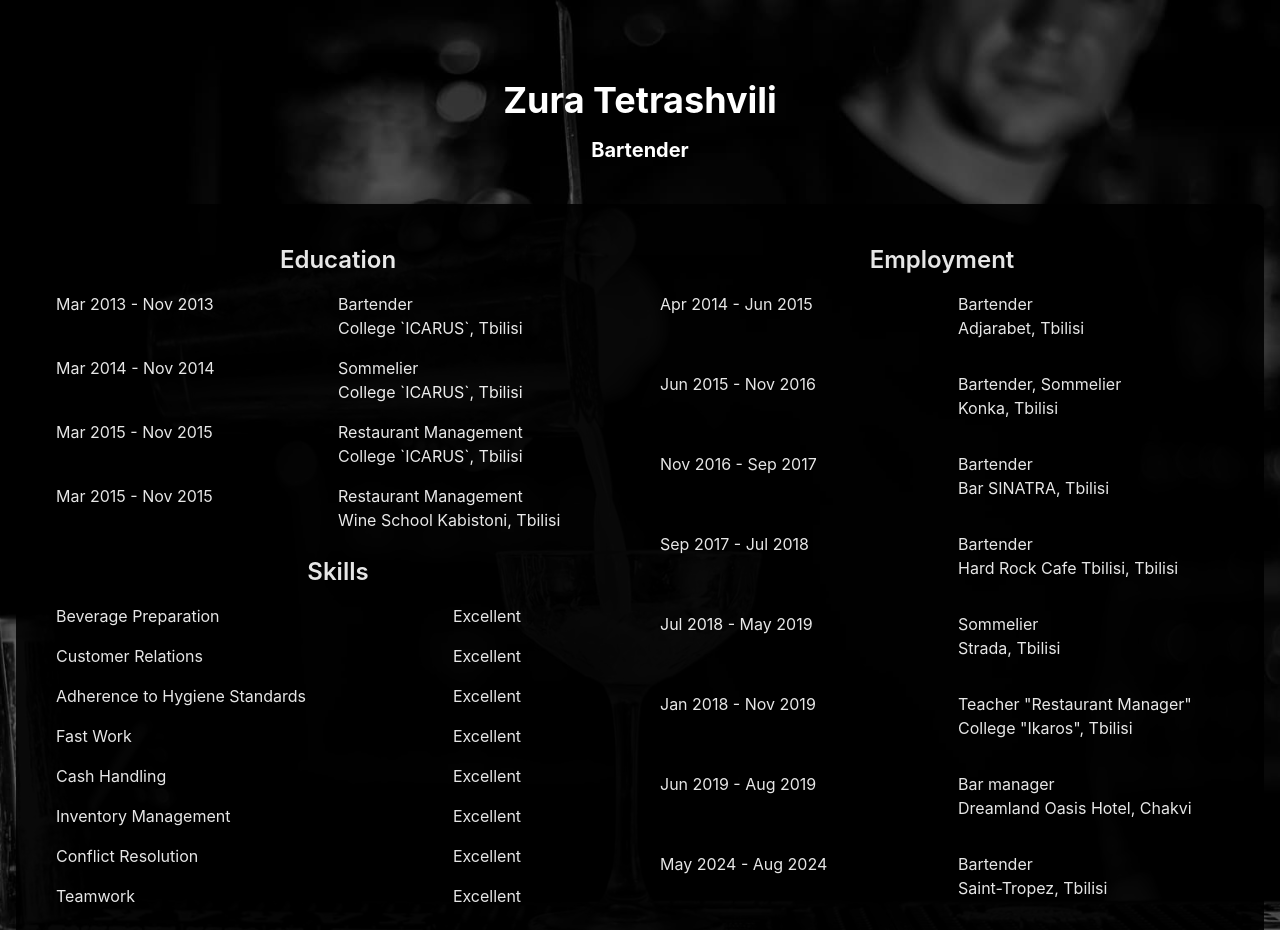
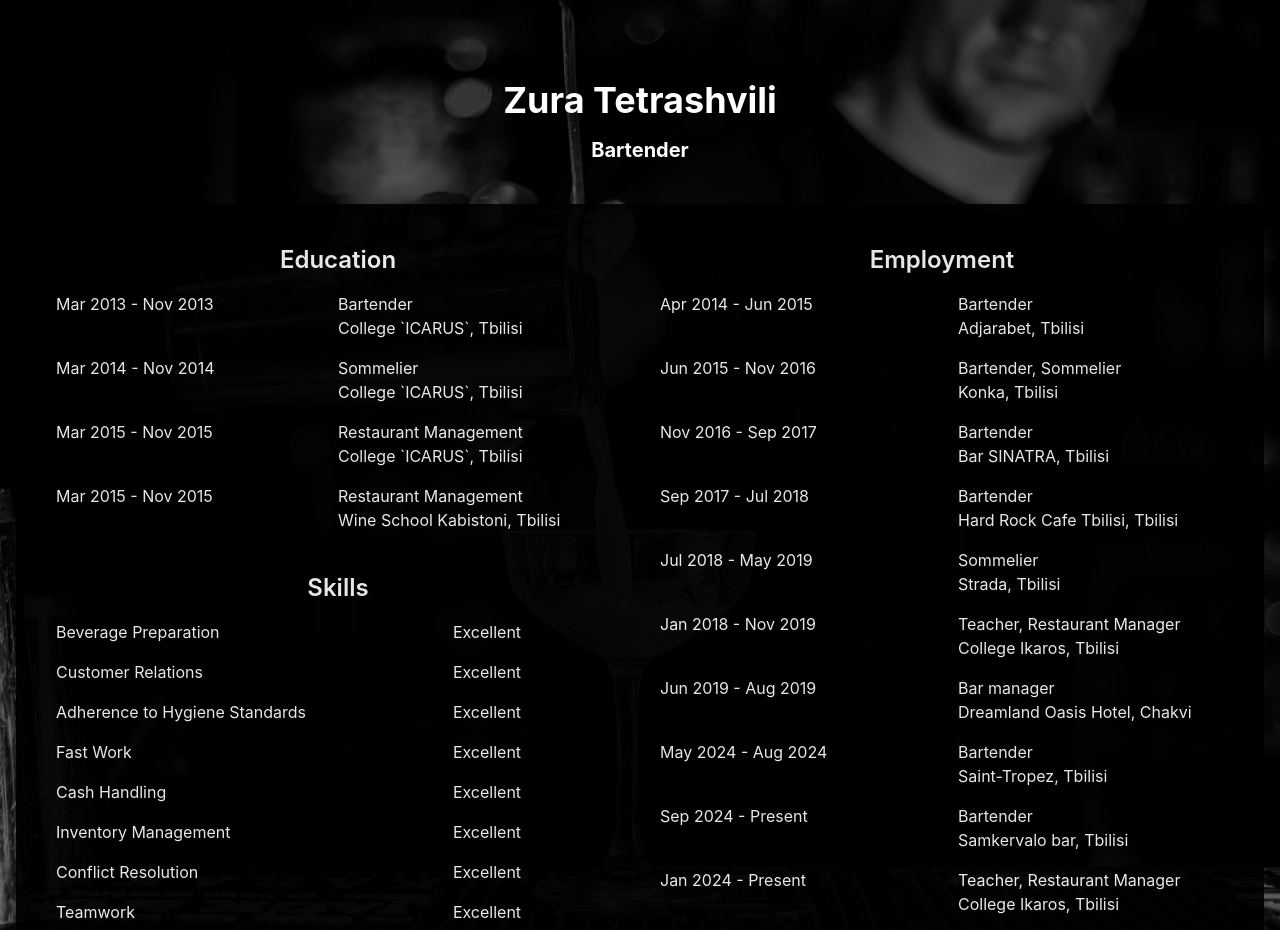
Before and after one commit to zura445/Bartender-resume, a React (Vite) app: page / in a window 1280 px wide. Shown: the top 930 px of the page. Built offline with nearby package versions, Linux system fonts and the light colour scheme.

Commit message:
add new component Employment

```diff
--- a/src/App.jsx
+++ b/src/App.jsx
@@ -1,5 +1,6 @@
 import Education from "./components/Education";
 import Skills from "./components/Skills";
+import Employment from "./components/Employment";
 
 function App() {
   return (
@@ -14,71 +15,17 @@ function App() {
           <p className="mt-4 font-bold text-xl">Bartender</p>
           <div className="mt-10 w-full max-w-screen-xl">
             <div className="grid grid-cols-1 lg:grid-cols-2 gap-10 bg-black p-10 opacity-90 rounded-lg">
-              {/* Education და Skills */}
               <div>
                 <Education />
 
                 <Skills />
               </div>
-              {/* Employment */}
-              <div>
-                <h1 className="flex justify-center text-2xl font-semibold">
-                  Employment
-                </h1>
-                <div className="grid grid-cols-2 gap-8 mt-4">
-                  <p>Apr 2014 - Jun 2015</p>
-                  <div>
-                    <div className="">Bartender</div>
-                    <p>Adjarabet, Tbilisi</p>
-                  </div>
-                  <p>Jun 2015 - Nov 2016</p>
-                  <div>
-                    <div className="">Bartender, Sommelier</div>
-                    <p>Konka, Tbilisi</p>
-                  </div>
-                  <p>Nov 2016 - Sep 2017</p>
-                  <div>
-                    <div className="">Bartender</div>
-                    <p>Bar SINATRA, Tbilisi</p>
-                  </div>
-                  <p>Sep 2017 - Jul 2018</p>
-                  <div>
-                    <div className="">Bartender</div>
-                    <p>Hard Rock Cafe Tbilisi, Tbilisi</p>
-                  </div>
-                  <p>Jul 2018 - May 2019</p>
-                  <div>
-                    <div className="">Sommelier</div>
-                    <p>Strada, Tbilisi</p>
-                  </div>
-                  <p>Jan 2018 - Nov 2019</p>
-                  <div>
-                    <div className="">Teacher "Restaurant Manager"</div>
-                    <p>College "Ikaros", Tbilisi</p>
-                  </div>
-                  <p>Jun 2019 - Aug 2019</p>
-                  <div>
-                    <div className="">Bar manager</div>
-                    <p>Dreamland Oasis Hotel, Chakvi</p>
-                  </div>
-                  <p>May 2024 - Aug 2024</p>
-                  <div>
-                    <div className="">Bartender</div>
-                    <p>Saint-Tropez, Tbilisi</p>
-                  </div>
-                  <p>Sep 2024 - Present</p>
-                  <div>
-                    <div className="">Bartender</div>
-                    <p>Samkervalo bar, Tbilisi</p>
-                  </div>
-                </div>
-              </div>
+              <Employment />
             </div>
           </div>
         </div>
       </div>
 
-      {/* მეორე სექცია */}
       <div
         className="relative w-full min-h-screen bg-cover bg-center"
         style={{ backgroundImage: "url(/image/bar2.jpg)" }}
--- /dev/null
+++ b/src/components/Employment.jsx
@@ -0,0 +1,26 @@
+import EmploymentList from "../data/Employment.json";
+
+function Employment() {
+  return (
+    <div>
+      <div>
+        <h1 className="flex justify-center text-2xl font-semibold">
+          Employment
+        </h1>
+        <div>
+          {EmploymentList.map((EmploymentItem, index) => (
+            <div className="grid grid-cols-2 gap-8 mt-4" key={index}>
+              <p>{EmploymentItem.date}</p>
+              <div className="">
+                <p>{EmploymentItem.position}</p>
+                <p>{EmploymentItem.company}</p>
+              </div>
+            </div>
+          ))}
+        </div>
+      </div>
+    </div>
+  );
+}
+
+export default Employment;
--- a/src/components/Skills.jsx
+++ b/src/components/Skills.jsx
@@ -3,7 +3,7 @@ import skillsList from "../data/skillsData.json";
 function Skills() {
   return (
     <div>
-      <h1 className="flex justify-center mt-6 text-2xl font-semibold">
+      <h1 className="flex justify-center mt-10 text-2xl font-semibold">
         Skills
       </h1>
       {skillsList.map((skillsItem, index) => (
--- /dev/null
+++ b/src/data/Employment.json
@@ -0,0 +1,52 @@
+[
+  {
+    "date": "Apr 2014 - Jun 2015",
+    "position": "Bartender",
+    "company": "Adjarabet, Tbilisi"
+  },
+  {
+    "date": "Jun 2015 - Nov 2016",
+    "position": "Bartender, Sommelier",
+    "company": "Konka, Tbilisi"
+  },
+  {
+    "date": "Nov 2016 - Sep 2017",
+    "position": "Bartender",
+    "company": "Bar SINATRA, Tbilisi"
+  },
+  {
+    "date": "Sep 2017 - Jul 2018",
+    "position": "Bartender",
+    "company": "Hard Rock Cafe Tbilisi, Tbilisi"
+  },
+  {
+    "date": "Jul 2018 - May 2019",
+    "position": "Sommelier",
+    "company": "Strada, Tbilisi"
+  },
+  {
+    "date": "Jan 2018 - Nov 2019",
+    "position": "Teacher, Restaurant Manager",
+    "company": "College Ikaros, Tbilisi"
+  },
+  {
+    "date": "Jun 2019 - Aug 2019",
+    "position": "Bar manager",
+    "company": "Dreamland Oasis Hotel, Chakvi"
+  },
+  {
+    "date": "May 2024 - Aug 2024",
+    "position": "Bartender",
+    "company": "Saint-Tropez, Tbilisi"
+  },
+  {
+    "date": "Sep 2024 - Present",
+    "position": "Bartender",
+    "company": "Samkervalo bar, Tbilisi"
+  },
+  {
+    "date": "Jan 2024 - Present",
+    "position": "Teacher, Restaurant Manager",
+    "company": "College Ikaros, Tbilisi"
+  }
+]
```
